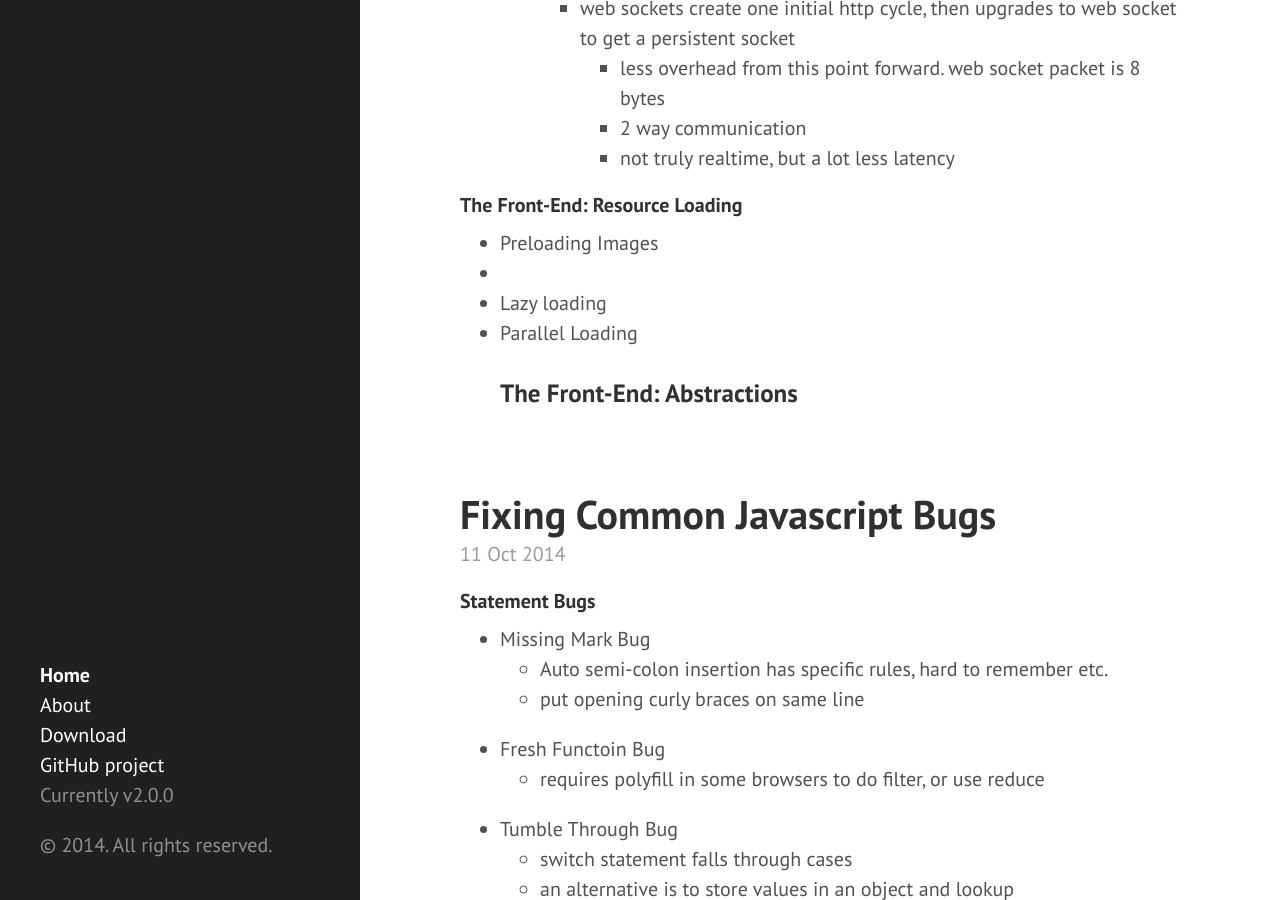
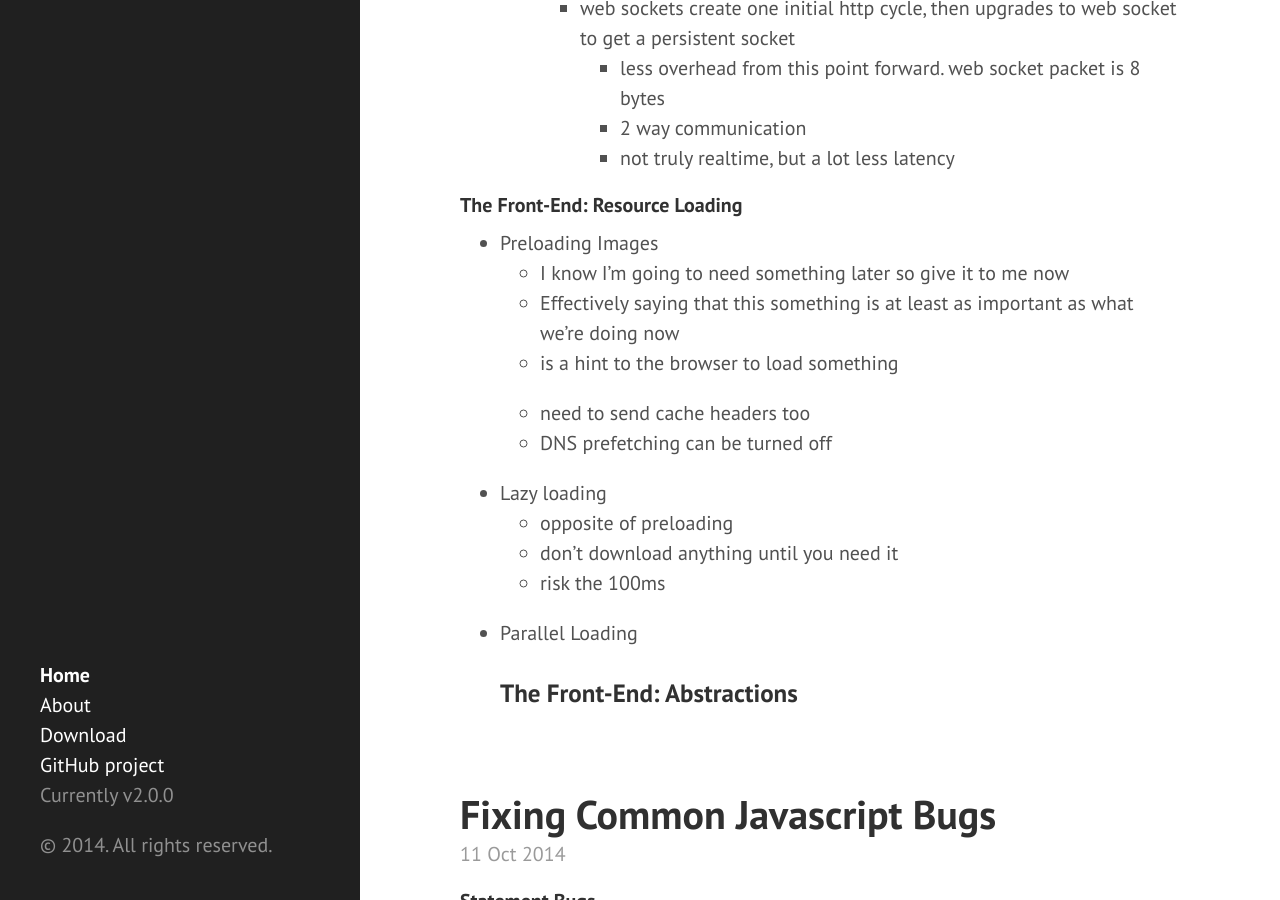
Before and after one commit to eneiand/eneiand.github.io, a Jekyll site: the page built from index.html, in a window 1280 px wide and 900 px high, scrolled down 5257 px. Built offline with Jekyll 4.4.1, drawn with Linux system fonts in a browser that asks for light colours; Markdown is read by kramdown in place of the engine named in the settings; the list of posts is cut into pages by our own code.

Commit message:
Update 2014-10-15-website-performance.md

```diff
--- a/_posts/2014-10-15-website-performance.md
+++ b/_posts/2014-10-15-website-performance.md
@@ -150,7 +150,14 @@ The Big 14!
 
 #### The Front-End: Resource Loading
 * Preloading Images
- *
+  * I know I'm going to need something later so give it to me now
+  * Effectively saying that this something is at least as important as what we're doing now
+  * <link rel="prefetch"> is a hint to the browser to load something
+  * need to send cache headers too
+  * DNS prefetching can be turned off
 * Lazy loading
+  * opposite of preloading
+  * don't download anything until you need it
+  * risk the 100ms
 * Parallel Loading
 ### The Front-End: Abstractions
```
